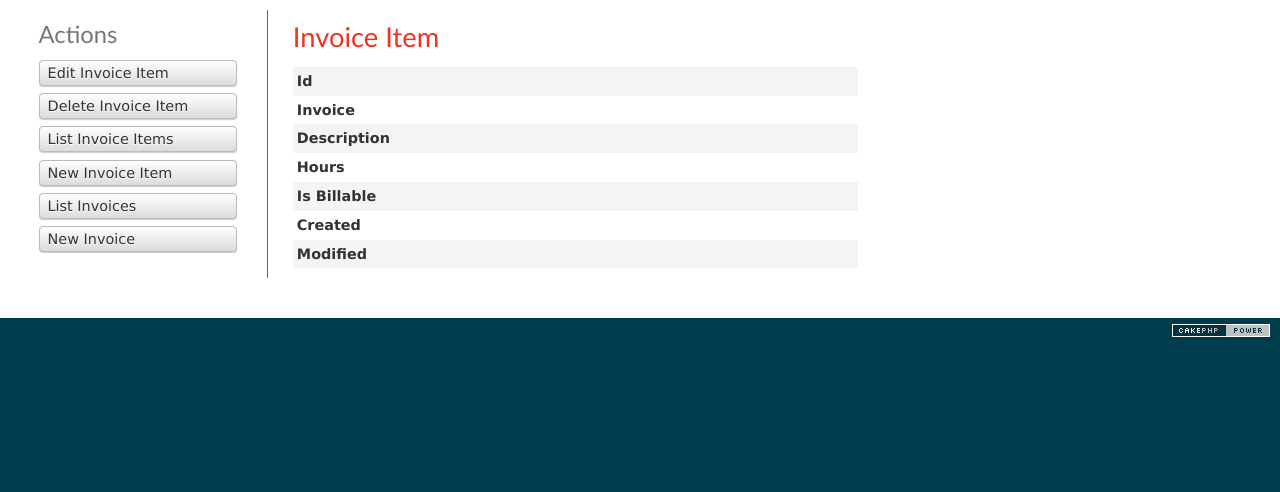
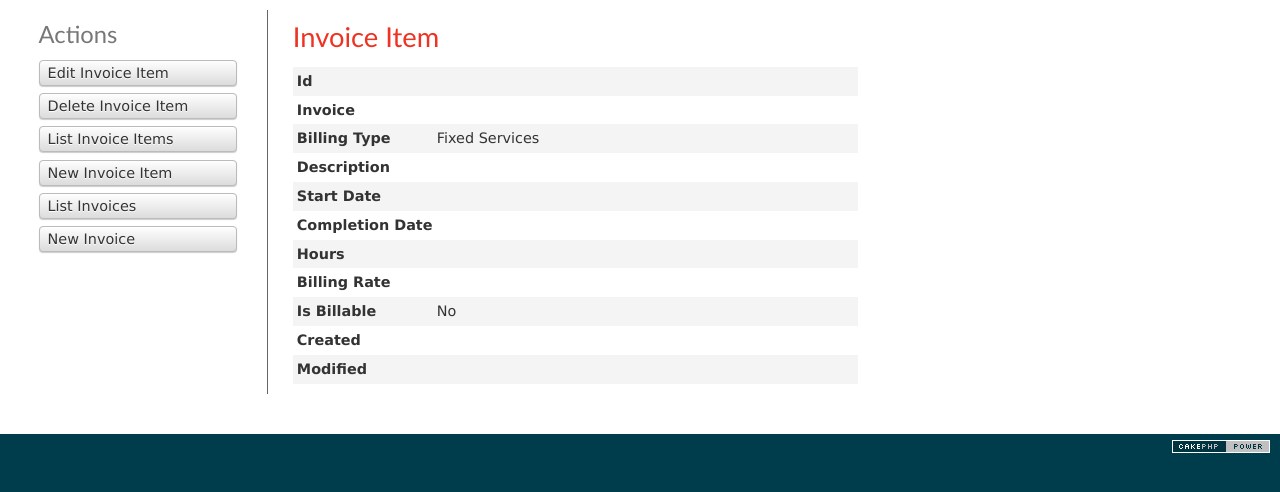
Before and after one commit to asimzeeshan/BillingDeck, a CakePHP app: the page made by app/View/InvoiceItems/view.ctp in a window 1280 px wide. Shown: the part 47-539 px from the top of the page. Run offline with PHP 8.4 and a stand-in for CakePHP, Linux system fonts and the light colour scheme; the template is opened without the code that fills it, so the values that code supplies are empty; some libraries are stand-ins or nearby versions.

Commit message:
Massive changes to Invoice Items
Added jQuery, jQueryUI, some presentation items and a brand new PDF

```diff
--- a/app/View/InvoiceItems/view.ctp
+++ b/app/View/InvoiceItems/view.ctp
@@ -11,9 +11,24 @@
 			<?php echo $this->Html->link($invoiceItem['Invoice']['id'], array('controller' => 'invoices', 'action' => 'view', $invoiceItem['Invoice']['id'])); ?>
 			&nbsp;
 		</dd>
+		<dt><?php echo __('Billing Type'); ?></dt>
+		<dd>
+			<?php echo ($invoiceItem['InvoiceItem']['billing_type']==1) ? "Hourly Billing" : "Fixed Services"; ?>
+			&nbsp;
+		</dd>
 		<dt><?php echo __('Description'); ?></dt>
 		<dd>
 			<?php echo h($invoiceItem['InvoiceItem']['description']); ?>
+			&nbsp;
+		</dd>
+		<dt><?php echo __('Start Date'); ?></dt>
+		<dd>
+			<?php echo $this->Time->format('M j, Y', $invoiceItem['InvoiceItem']['start_date']); ?>
+			&nbsp;
+		</dd>
+		<dt><?php echo __('Completion Date'); ?></dt>
+		<dd>
+			<?php echo $this->Time->format('M j, Y', $invoiceItem['InvoiceItem']['completion_date']); ?>
 			&nbsp;
 		</dd>
 		<dt><?php echo __('Hours'); ?></dt>
@@ -21,19 +36,24 @@
 			<?php echo h($invoiceItem['InvoiceItem']['hours']); ?>
 			&nbsp;
 		</dd>
+		<dt><?php echo __('Billing Rate'); ?></dt>
+		<dd>
+			<?php echo h($invoiceItem['InvoiceItem']['billing_rate']); ?>
+			&nbsp;
+		</dd>
 		<dt><?php echo __('Is Billable'); ?></dt>
 		<dd>
-			<?php echo h($invoiceItem['InvoiceItem']['is_billable']); ?>
+			<?php echo ($invoiceItem['InvoiceItem']['is_billable']==1) ? 'Yes' : 'No'; ?>
 			&nbsp;
 		</dd>
 		<dt><?php echo __('Created'); ?></dt>
 		<dd>
-			<?php echo h($invoiceItem['InvoiceItem']['created']); ?>
+			<?php echo $this->Time->format('M j, Y', $invoiceItem['InvoiceItem']['created']); ?>
 			&nbsp;
 		</dd>
 		<dt><?php echo __('Modified'); ?></dt>
 		<dd>
-			<?php echo h($invoiceItem['InvoiceItem']['modified']); ?>
+			<?php echo $this->Time->format('M j, Y', $invoiceItem['InvoiceItem']['modified']); ?>
 			&nbsp;
 		</dd>
 	</dl>
--- a/app/View/Invoices/view.ctp
+++ b/app/View/Invoices/view.ctp
@@ -79,10 +79,12 @@
 	<table cellpadding = "0" cellspacing = "0">
 	<tr>
 		<th><?php echo __('Id'); ?></th>
+		<th><?php echo __('Type'); ?></th>
 		<th><?php echo __('Description'); ?></th>
 		<th><?php echo __('Start Date'); ?></th>
 		<th><?php echo __('Completion Date'); ?></th>
 		<th><?php echo __('Hours'); ?></th>
+		<th><?php echo __('Billing'); ?></th>
 		<th><?php echo __('Is Billable'); ?></th>
 		<th><?php echo __('Created'); ?></th>
 		<th><?php echo __('Modified'); ?></th>
@@ -91,10 +93,12 @@
 	<?php foreach ($invoice['InvoiceItem'] as $invoiceItem): ?>
 		<tr>
 			<td><?php echo $invoiceItem['id']; ?></td>
+			<td><?php echo ($invoiceItem['billing_type']==1) ? "Hourly" : "Fixed"; ?></td>
 			<td><?php echo $invoiceItem['description']; ?></td>
 			<td><?php echo $this->Time->format('M j, Y', $invoiceItem['start_date']); ?></td>
 			<td><?php echo $this->Time->format('M j, Y', $invoiceItem['completion_date']); ?></td>
-			<td><?php echo $invoiceItem['hours']; ?></td>
+			<td><?php echo ($invoiceItem['billing_type']==1) ? $invoiceItem['hours'] : "<i>N/A</i>"; ?></td>
+			<td><?php echo ($invoiceItem['billing_type']==2) ? $invoiceItem['billing_rate'] : "<i>N/A</i>"; ?></td>
 			<td><?php echo ($invoiceItem['is_billable']==1) ? "<b>Yes</b>" : "<i>No</i>"; ?></td>
 			<td><?php echo $this->Time->format('M j, Y', $invoiceItem['created']); ?></td>
 			<td><?php echo $this->Time->format('M j, Y', $invoiceItem['modified']); ?></td>
```
Also changed, not shown: app/View/InvoiceItems/add.ctp (+22 -3 lines), app/View/InvoiceItems/edit.ctp (+19 -3 lines), app/Controller/InvoiceItemsController.php (line endings or trailing spaces).
